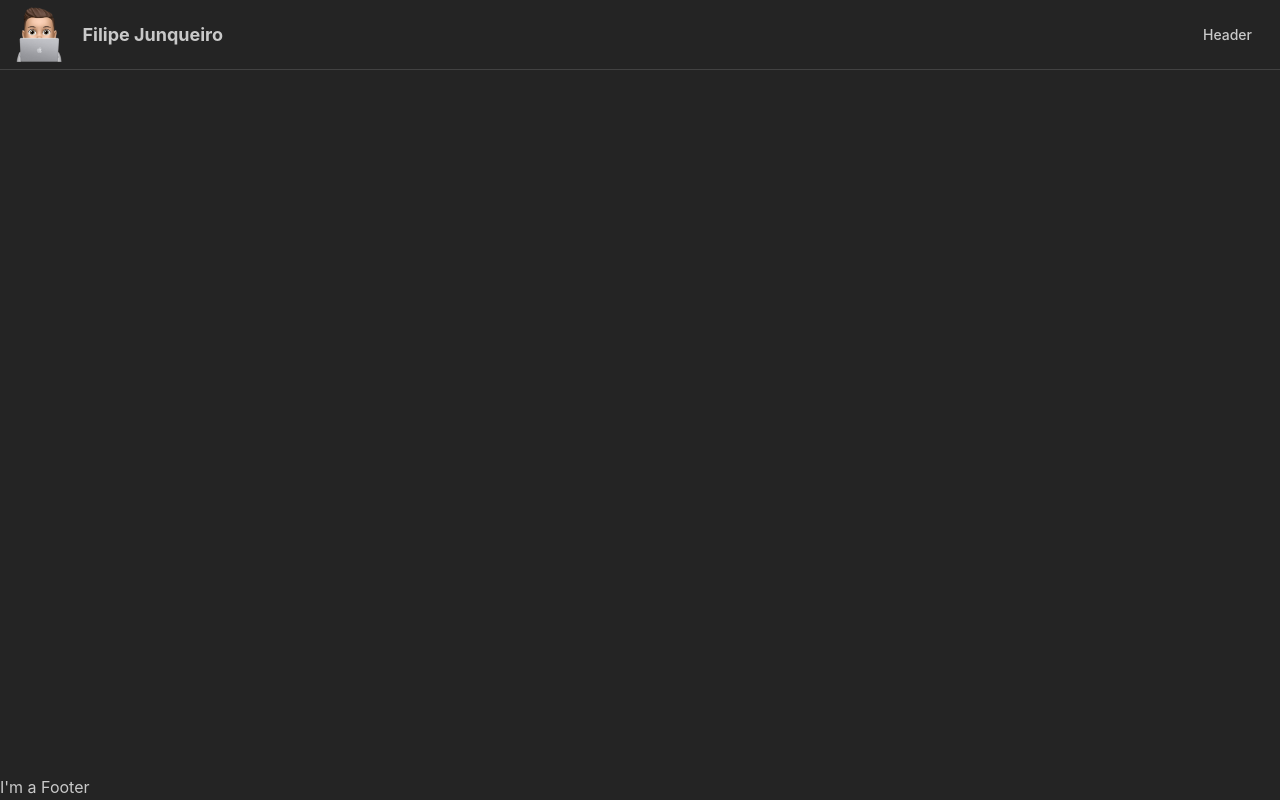
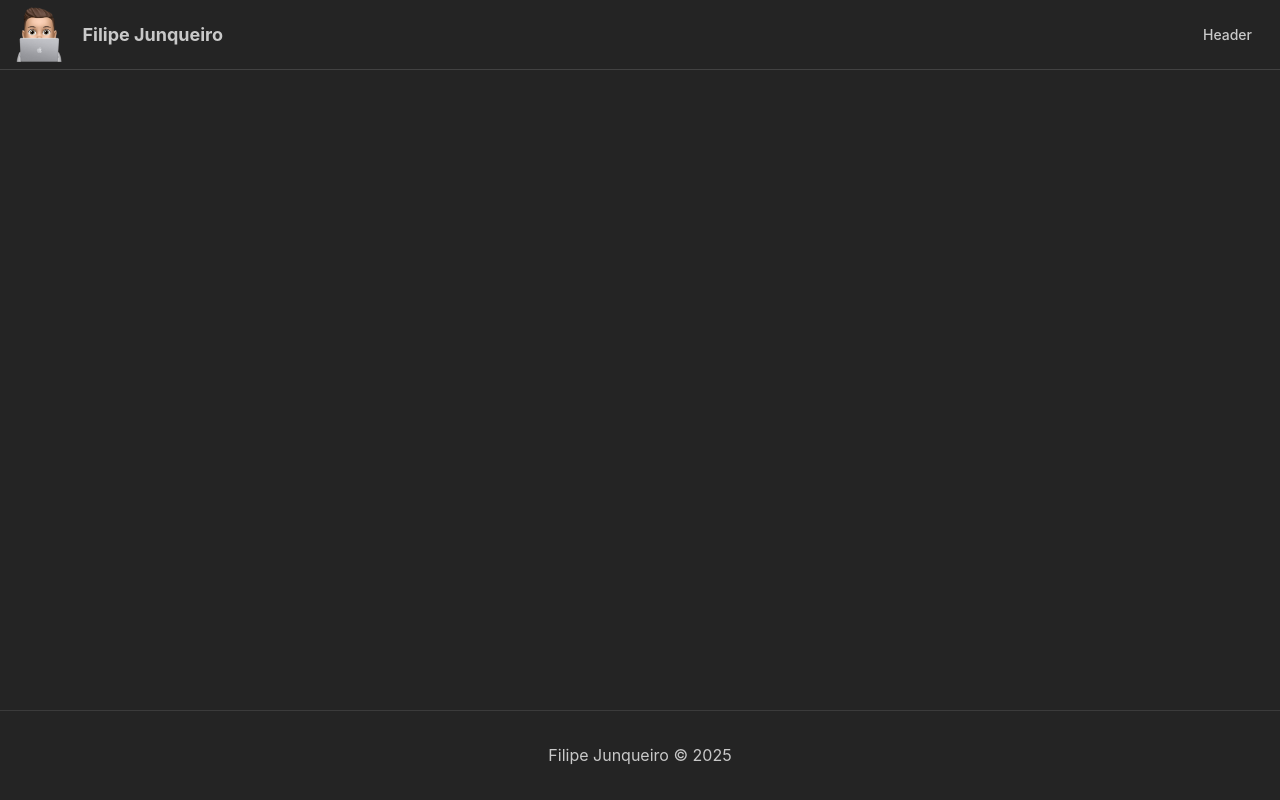
Before and after one commit to filipejunqueiro/Filipe_Junqueiro_Projecto_TPSI_0525, a React (Vite) app: page / in a window 1280 px wide. Built offline with nearby package versions, Linux system fonts and the light colour scheme.

Commit message:
add: footer base file

```diff
--- a/src/components/App.tsx
+++ b/src/components/App.tsx
@@ -2,6 +2,7 @@ import Header from "./Header/Header";
 import classes from "./App.module.css";
 import { useState } from "react";
 import type { Component } from "../types/Component";
+import Footer from "./Footer/Footer";
 
 const components: Component[] = [
   {
@@ -25,7 +26,9 @@ function App() {
         />
       </header>
       <main>{ActiveComponent && <ActiveComponent />}</main>
-      <footer>I'm a Footer</footer>
+      <footer>
+        <Footer />
+      </footer>
     </div>
   );
 }
--- /dev/null
+++ b/src/components/Footer/Footer.module.css
@@ -0,0 +1,16 @@
+.footer {
+  border-top: 1px solid
+    light-dark(var(--mantine-color-gray-2), var(--mantine-color-dark-5));
+}
+
+.inner {
+  display: flex;
+  justify-content: center;
+  align-items: center;
+  padding-top: var(--mantine-spacing-xl);
+  padding-bottom: var(--mantine-spacing-xl);
+
+  @media (max-width: $mantine-breakpoint-xs) {
+    flex-direction: column;
+  }
+}
--- /dev/null
+++ b/src/components/Footer/Footer.tsx
@@ -0,0 +1,14 @@
+import { Container } from "@mantine/core";
+import classes from "./Footer.module.css";
+
+function Footer() {
+  return (
+    <div className={classes.footer}>
+      <Container className={classes.inner}>
+        <span>Filipe Junqueiro &#169; 2025</span>
+      </Container>
+    </div>
+  );
+}
+
+export default Footer;
```
